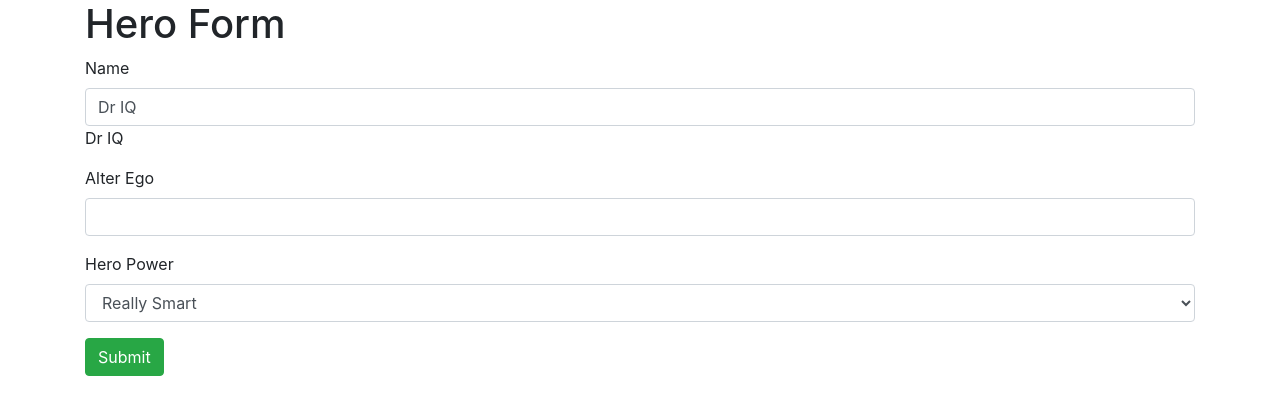
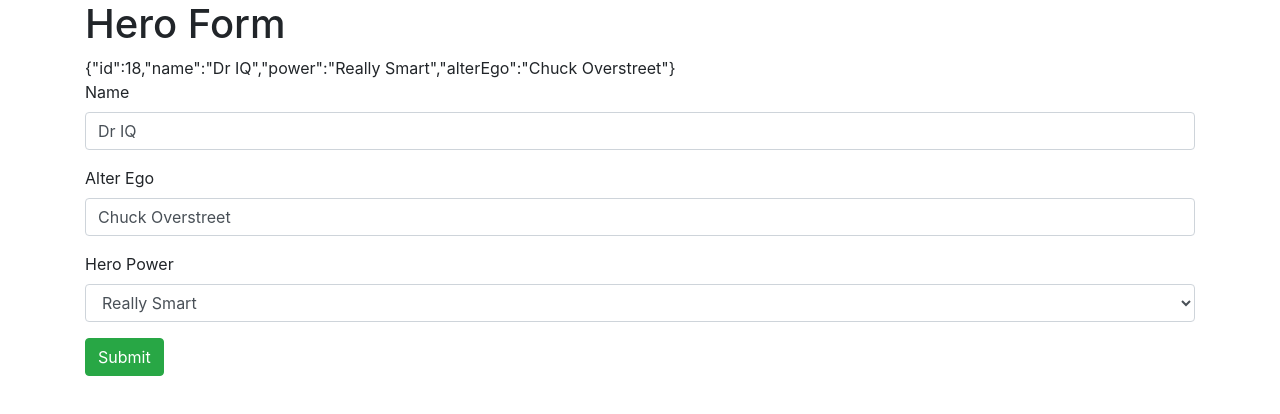
Before and after one commit to anshulrts/AngularBook, an Angular app: page / in a window 1280 px wide. Shown: the top 414 px of the page. Built offline with nearby package versions, Linux system fonts and the light colour scheme.

Commit message:
Two way binding for complete form

```diff
--- a/src/app/hero-form/hero-form.component.html
+++ b/src/app/hero-form/hero-form.component.html
@@ -1,23 +1,26 @@
 <div class="container">
     <h1>Hero Form</h1>
     <form #heroForm="ngForm">
+        {{diagnostic}}
         <div class="form-group">
           <label for="name">Name</label>
           <input type="text" class="form-control" id="name"
                  required
-        [ngModel]="model.name" name="name">
-        {{model.name}}
+                 [(ngModel)]="model.name" name="name">
         </div>
 
         <div class="form-group">
           <label for="alterEgo">Alter Ego</label>
-        <input type="text" class="form-control" id="alterEgo">
+          <input type="text"  class="form-control" id="alterEgo"
+                 [(ngModel)]="model.alterEgo" name="alterEgo">
         </div>
 
         <div class="form-group">
           <label for="power">Hero Power</label>
-          <select id="power" class="form-control" required>
-            <option *ngFor="let power of powers" [value]="power">{{power}}</option>
+          <select class="form-control"  id="power"
+                  required
+                  [(ngModel)]="model.power" name="power">
+            <option *ngFor="let pow of powers" [value]="pow">{{pow}}</option>
           </select>
         </div>
 
```
Lines whose indentation alone changed are shown as unchanged.
